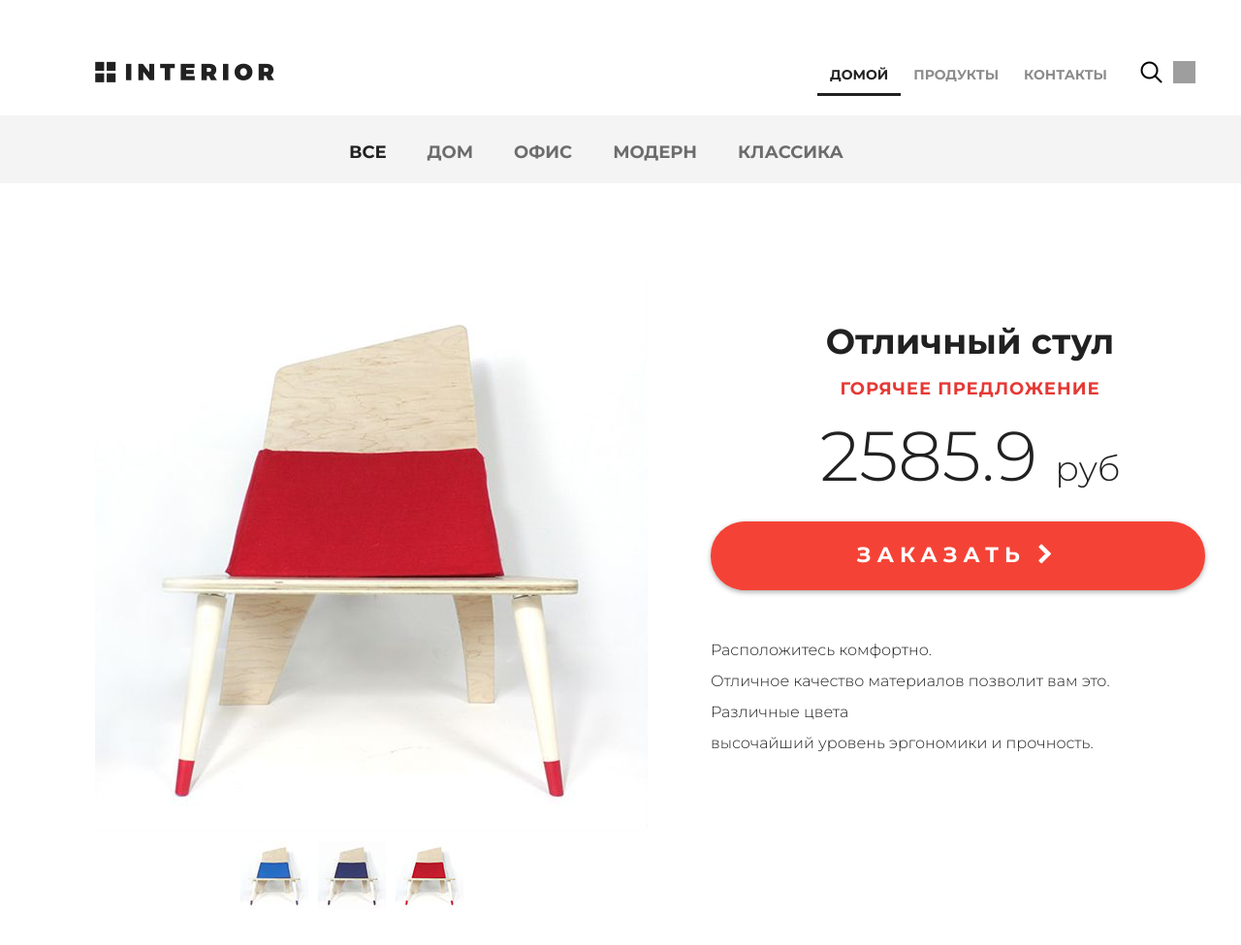
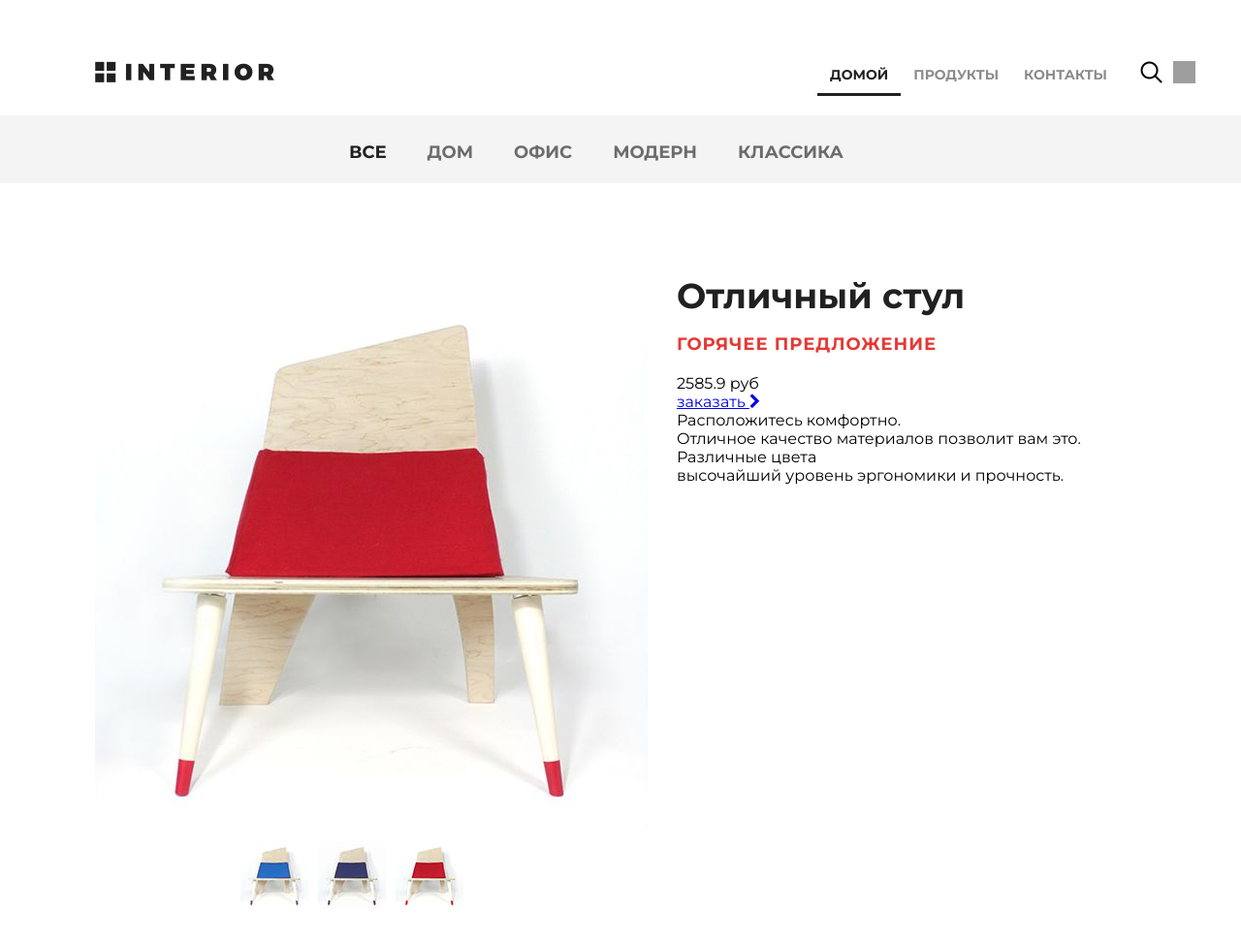
Before and after one commit to LexanRad/Project_for_Django, a Django app: page /products/ in a window 1280 px wide; the page is wider, and only the part inside the window is pictured. Shown: the top 975 px of that part at 97% size. Run offline with Django 3.2, Linux system fonts and the light colour scheme; grey boxes are pictures that could not be loaded.

Commit message:
Remove styles for products

```diff
--- a/geekshop/geekshop/static/geekshop/style.css
+++ b/geekshop/geekshop/static/geekshop/style.css
@@ -930,84 +930,6 @@ td:first-child {
 	display: block;
 }
 
-.description {
-	width: 535px;
-	float: right;
-	padding-left: 35px
-}
-.description .big-bold {
-	/*text-transform: capitalize;*/
-	color:  #212121;
-	font-size: 36px;
-	font-weight: 700;
-	text-align: center;
-	margin-top: 47px;
-	margin-bottom: 0px;
-}
-.description .red {
-	text-transform: uppercase;
-	color: #e53935;
-	font-size: 18px;
-	font-weight: 700;
-	text-align: center;
-	letter-spacing: 1px;
-	line-height: 17px;
-	margin-top: 23px;
-	margin-bottom: 36px;
-}
-.description .price {
-	color:  #212121;
-	font-size: 72px;
-	font-weight: 300;
-	line-height: 48px;
-	text-align: center;
-}
-.description .price span {
-	color:  #212121;
-	font-size: 36px;
-	font-weight: 300;
-	line-height: 48px;
-	text-align: center;
-}
-
-.red-button {
-	display: block;
-	height: 71px;
-	width: 510px;
-	border-radius: 35px;
-	background-color: #f44336;
-	text-align: center;
-	text-transform: uppercase;
-	text-decoration: none;
-	color:  #ffffff;
-	font-size: 22px;
-	font-weight: 700;
-	line-height: 24px;
-	box-shadow: 0px 2px 4.85px 0.15px rgba(33, 33, 33, 0.35);
-	line-height: 70px;
-	letter-spacing: 6px;
-	margin-top: 31px;
-}
-.red-button:hover {
-	box-shadow: none;
-}
-.red-button:active {
-	box-shadow: none;
-	background-color: #d41306;
-}
-
-.description-text {
-	margin-top: 50px;
-	color:  #212121;
-	font-size: 16px;
-	font-weight: 300;
-	line-height: 24px;
-	text-align: left;
-}
-.description-text p {
-	margin-bottom: 0.5em;
-}
-
 .related {
 	padding: 0px 98px;
 }
```
